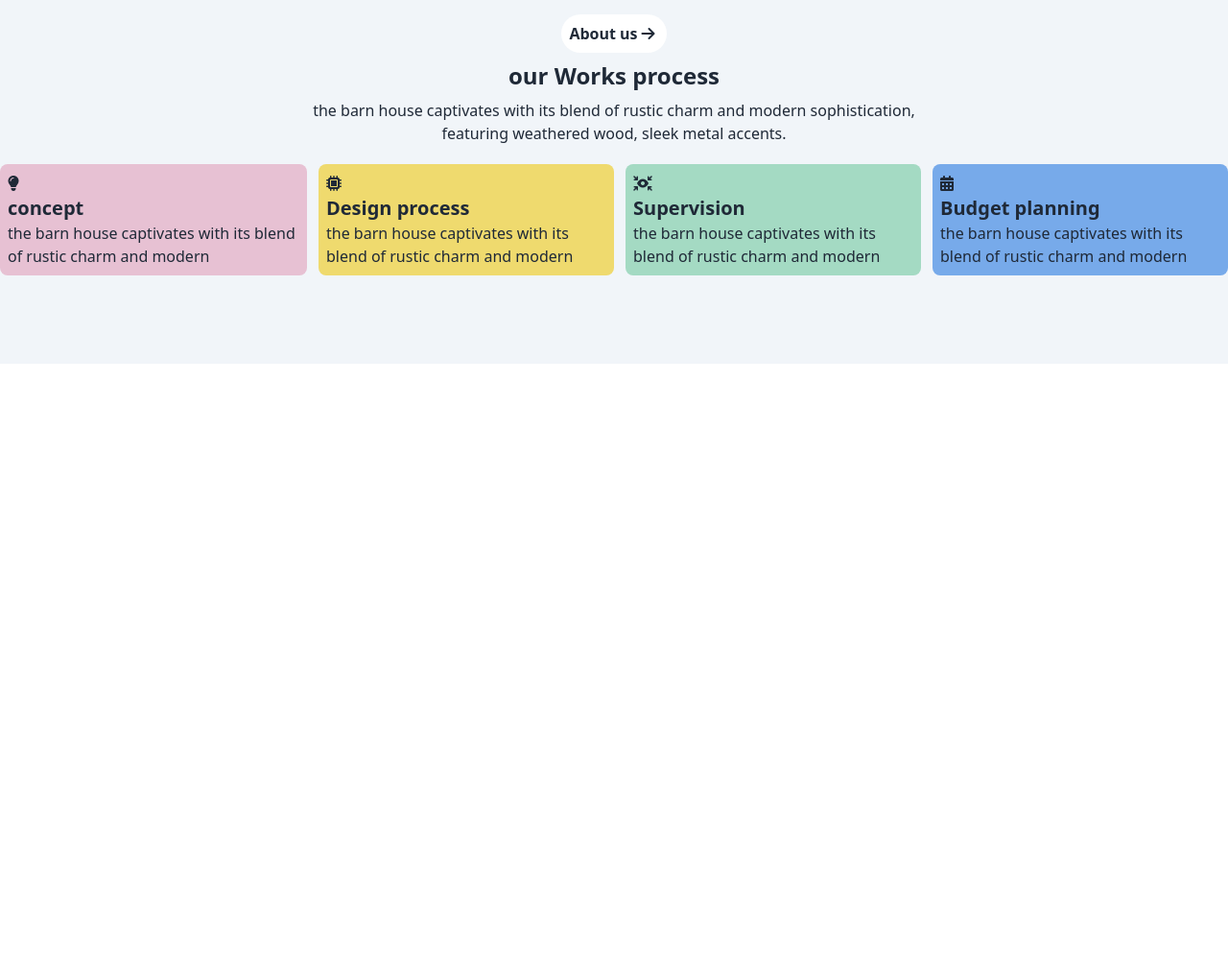
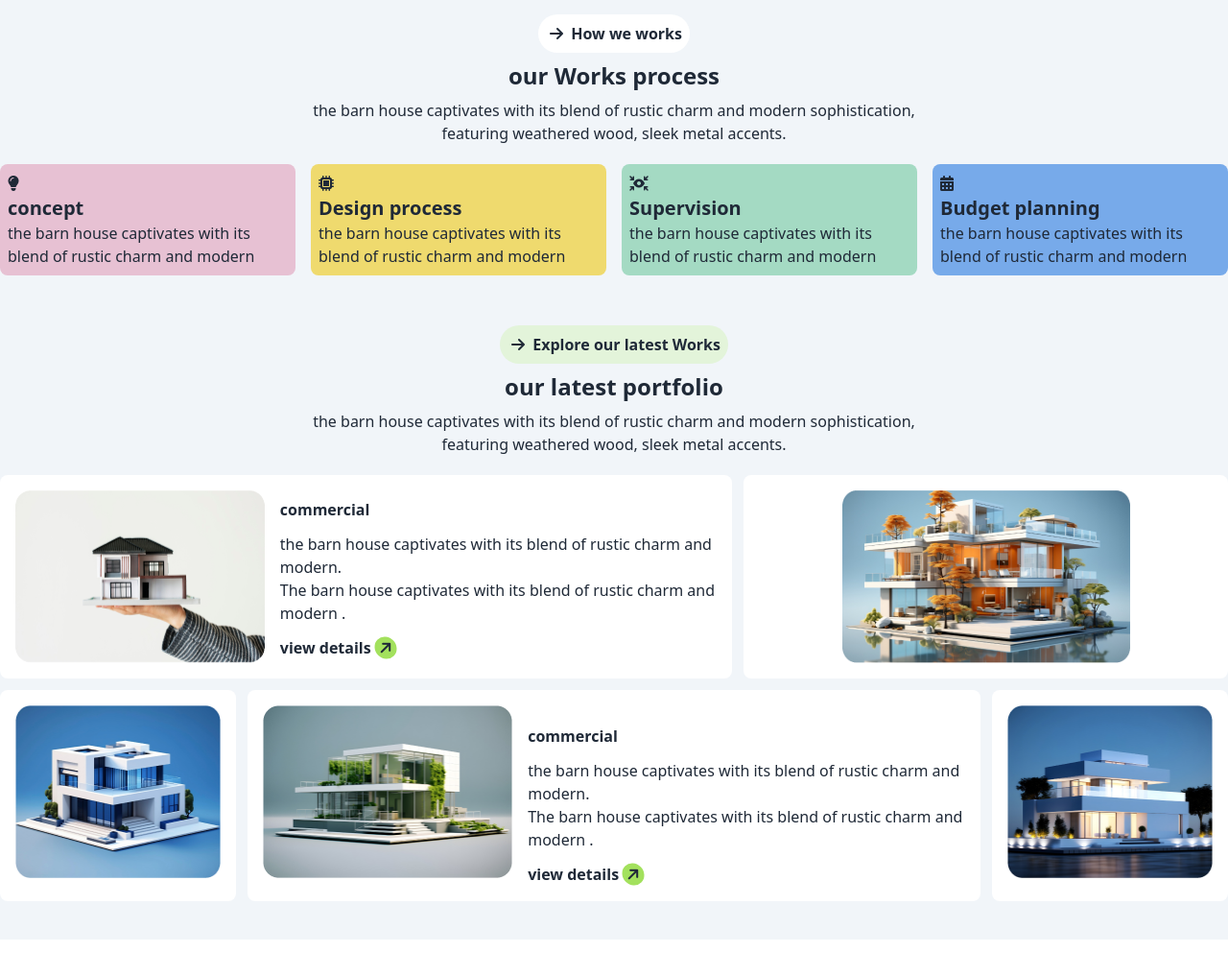
Before and after one commit to imamhossainapon/assignment-3, a plain HTML site: page index.html in a window 1280 px wide. Shown: the part 1556-2573 px from the top of the page at 96% size. Before the commit the page ends 1975 px from the top, so only its background shows below. Drawn offline with nearby package versions, Linux system fonts and the light colour scheme.

Commit message:
main-section-4

```diff
--- a/index.html
+++ b/index.html
@@ -147,14 +147,15 @@
         </section></div>
 
         <!-- section-3 -->
-<section>
+<section> <div class="py-3 my-10  md:container w-[95%] mx-auto">
 
-<div class="py-3 my-10  md:container mx-auto">
-            <div class="text-center space-y-2"><button class="bg-[rgb(255,255,255)] p-2 rounded-full "><h1 class="inline font-bold ">About us</h1><i class="fa-solid fa-arrow-right   rounded-[100%] p-1"></i></button>
+            <div class="text-center space-y-2"><button class="bg-[rgb(255,255,255)] p-2 rounded-full ">
+                <i class="fa-solid fa-arrow-right   rounded-[100%] p-1"></i>
+                <h1 class="inline font-bold ">How we works</h1></button>
                 <h1 class="text-2xl font-bold"> our Works process</h1>
                 <p>the barn house captivates with its blend of rustic charm and modern sophistication,<br>  featuring weathered wood, sleek metal accents.</p></div>
 
-                <div class="grid md:grid-cols-4 grid-cols-1 mt-5 space-x-3">
+                <div class="grid md:grid-cols-4 grid-cols-1 mt-5 gap-4">
 <div class="p-2 bg-[#E7C1D3] rounded-lg" >
   <h1><i class="fa-solid fa-lightbulb"></i></h1>
   <h1 class="text-xl font-semibold"> concept</h1>
@@ -186,6 +187,54 @@
 
         </div>
     </section>
+
+    <!-- section-4 -->
+
+    <section>  <div class="md:container mx-auto w-[95%]">
+
+
+        <div class="text-center space-y-2 mb-5"><button class="bg-[#ABEF5F33] p-2 rounded-full ">
+            <i class="fa-solid fa-arrow-right   rounded-[100%] p-1"></i>
+            <h1 class="inline font-bold ">Explore our latest Works</h1></button>
+            <h1 class="text-2xl font-bold"> our latest portfolio </h1>
+            <p>the barn house captivates with its blend of rustic charm and modern sophistication,<br>  featuring weathered wood, sleek metal accents.</p></div>
+
+            <div class="grid md:grid-cols-5 grid-cols-1 gap-3">
+                <div class="md:flex space-x-4 md:col-span-3 bg-[#FFFFFF] rounded-lg p-4 ">
+                    <div><img class="w-[300px] h-[180px]" src="./assets/img1.png " alt=""></div>
+                    <div class="space-y-3 pt-2">
+                        <h1 class="font-semibold"> commercial</h1>
+                        <p>the barn house captivates with its blend of rustic charm and modern. <br>
+                            The barn house captivates with its blend of rustic charm and modern .
+                        </p>
+                        <h1 class="text-1xl font-semibold"> view details  <i class="fa-solid fa-arrow-right -rotate-45 bg-[#a3e15d] rounded-[100%] p-1"></i></h1>
+                    </div>
+                </div>
+<div class="bg-[#FFFFFF] rounded-lg p-4  md:col-span-2 md:flex justify-center "><img  class="w-[300px] h-[180px]"  src="./assets/img2.png" alt=""></div>
+<div class="bg-[#FFFFFF] block md:hidden rounded-lg p-4 "><img  class="w-[300px] h-[180px]" src="./assets/img5.png" alt=""></div>
+<div class="bg-[#FFFFFF] md:block  hidden rounded-lg p-4 "><img  class="w-[300px] h-[180px]" src="./assets/img3.png" alt=""></div>
+
+
+
+
+                    <div class="md:flex space-x-4 md:col-span-3 bg-[#FFFFFF] rounded-lg p-4 ">
+                        <div><img  class="w-[300px] h-[180px]" src="./assets/img4.png" alt=""></div>
+                        <div class="space-y-3 pt-5">
+                            <h1 class="font-semibold"> commercial</h1>
+                            <p>the barn house captivates with its blend of rustic charm and modern. <br>
+                                The barn house captivates with its blend of rustic charm and modern .
+                            </p>
+                            <h1 class="text-1xl font-semibold"> view details  <i class="fa-solid fa-arrow-right -rotate-45 bg-[#a3e15d] rounded-[100%] p-1"></i></h1></div>
+
+                    </div>
+                    <div class="bg-[#FFFFFF] md:hidden block  rounded-lg p-4 "><img  class="w-[300px] h-[180px]" src="./assets/img3.png" alt=""></div>
+                    <div class="bg-[#FFFFFF] rounded-lg p-4 "><img  class="w-[300px] h-[180px]" src="./assets/img5.png" alt=""></div>
+
+
+
+
+                 </div>  </div> </section>
+
     </main>
 
 
```
